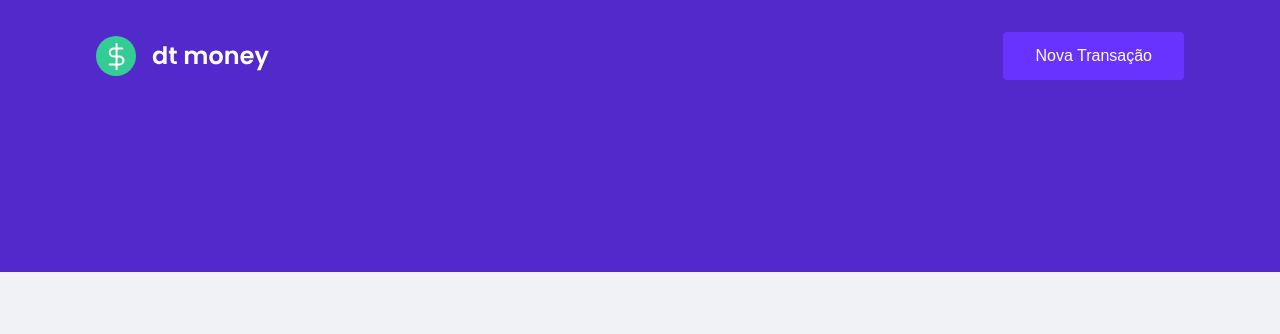
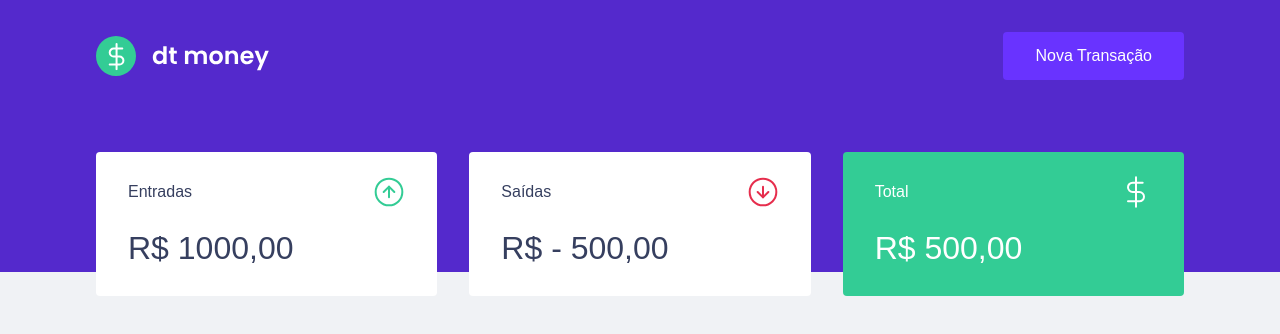
Before and after one commit to DawiMessias/dtmoney, a React (Create React App) app: page / in a window 1280 px wide. Shown: the top 334 px of the page. Built offline with nearby package versions, Linux system fonts and the light colour scheme.

Commit message:
Component Summary;

```diff
--- a/public/index.html
+++ b/public/index.html
@@ -7,7 +7,7 @@
     <meta name="viewport" content="width=device-width, initial-scale=1" />
     <meta name="theme-color" content="#000000" />
     <link rel="shortcut icon" href="favicon.png" type="image/x-icon">
-    <link href="https://fonts.googleapis.com/css2?family=Open+Sans:wght@300&family=Poppins:ital,wght@0,400;1,600&display=swap" rel="stylesheet">
+    <link href="https://fonts.googleapis.com/css2?family=Open+Sans:wght@300&family=Poppins:ital,wght@0,400;500;1,600&display=swap" rel="stylesheet">
     <title>dtmoney</title>
   </head>
   <body>
--- a/src/App.tsx
+++ b/src/App.tsx
@@ -1,10 +1,12 @@
 import { GlobalStyle } from "../src/styles/global";
+import { Dashboard } from "./components/Dashboard";
 import { Header } from "./components/Header";
 
 export function App() {
   return (
     <>
       <Header />
+      <Dashboard />
       <GlobalStyle />
     </>
   );
--- /dev/null
+++ b/src/components/Dashboard/index.tsx
@@ -0,0 +1,9 @@
+import { Summary } from "../Summary"
+import { Container } from "./styles"
+export function Dashboard(){
+    return (
+        <Container >
+            <Summary />
+        </Container>
+    )
+}
--- /dev/null
+++ b/src/components/Dashboard/styles.ts
@@ -0,0 +1,6 @@
+import styled from "styled-components"
+export const Container = styled.section `
+    max-width: 1120px;
+    margin: 0 auto;
+    padding: 2.5rem 1rem;
+`
--- /dev/null
+++ b/src/components/Summary/index.tsx
@@ -0,0 +1,33 @@
+import { Container } from "./style"
+import incomeImg  from "../../assets/income.svg"
+import outcomeImg from "../../assets/outcome.svg"
+import totalImg from "../../assets/total.svg"
+export function Summary() {
+    return(
+        <Container>
+            <div>
+                <header>
+                    <p>Entradas</p>
+                    <img src={incomeImg} alt="Entradas" />
+                </header>
+                <strong>R$ 1000,00</strong>
+            </div>
+
+            <div>
+                <header>
+                    <p>Saídas</p>
+                    <img src={outcomeImg} alt="Saídas" />
+                </header>
+                <strong>R$ - 500,00</strong>
+            </div>
+
+            <div className="highlight-background">
+                <header>
+                    <p>Total</p>
+                    <img src={totalImg} alt="Total" />
+                </header>
+                <strong>R$ 500,00</strong>
+            </div>
+        </Container>
+    )
+}
--- /dev/null
+++ b/src/components/Summary/style.ts
@@ -0,0 +1,33 @@
+import styled from "styled-components"
+export const Container = styled.div `
+    display: grid;
+    grid-template-columns: repeat(3, 1fr);
+    gap: 2rem;
+    margin-top: -10rem;
+
+    div {
+        background: var(--shape);
+        padding: 1.5rem 2rem;
+        border-radius: 0.25rem;
+        color: var(--text-title);
+
+        header {
+            display: flex;
+            align-items: center;
+            justify-content: space-between;
+        }
+
+        strong {
+            display: block;
+            margin-top: 1rem;
+            font-size: 2rem;
+            font-weight: 500;
+            line-height: 3rem;
+        }
+
+        &.highlight-background {
+            background: var(--green);
+            color: #fff;
+        }
+    }
+`
--- a/src/styles/global.ts
+++ b/src/styles/global.ts
@@ -5,6 +5,7 @@
         --background: #f0f2f5;
         --red: #e52e4d;
         --blue: #5429cc;
+        --green: #33CC95;
 
         --blue-ligth: #6933ff;
 
```
Also changed, not shown: src/components/Header/styles.ts (indentation only).
